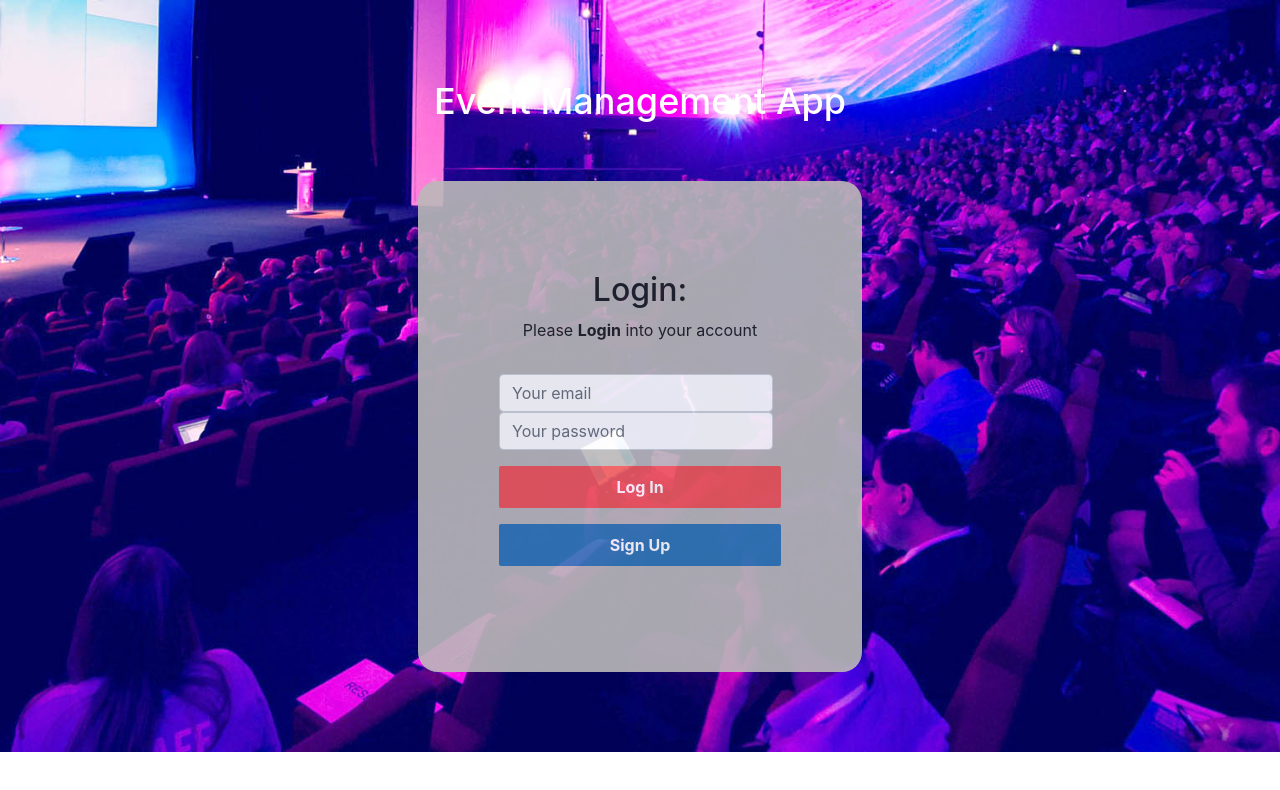
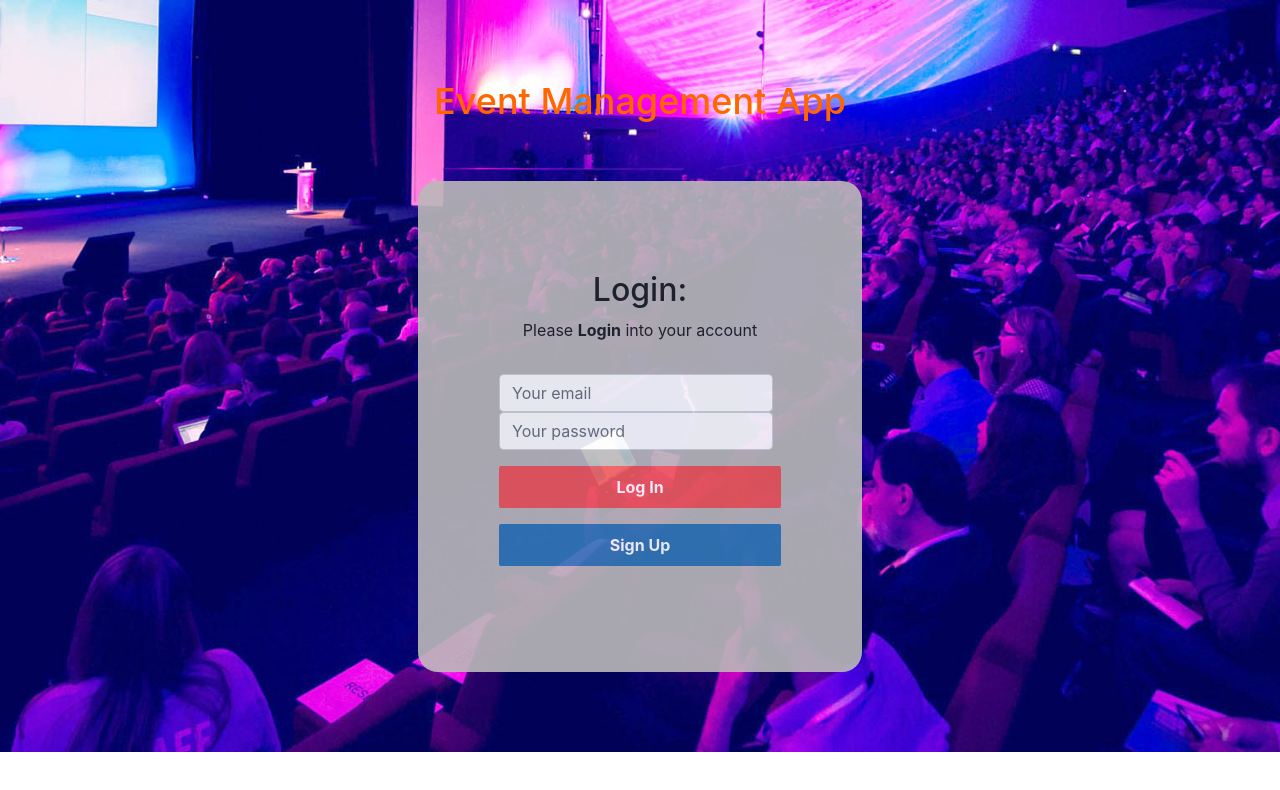
Before and after one commit to yashraj2312/event-management-frontend, a React (Create React App) app: page /login in a window 1280 px wide. Shown: the top 790 px of the page. Built offline with nearby package versions, Linux system fonts and the light colour scheme.

Commit message:
Update App.css

```diff
--- a/src/App.css
+++ b/src/App.css
@@ -35,7 +35,7 @@ button {
 }
 
 .container h1 {
-    color: #ffffff;
+    color: #ff6600;
     font-size: 36px;
 }
 
```
